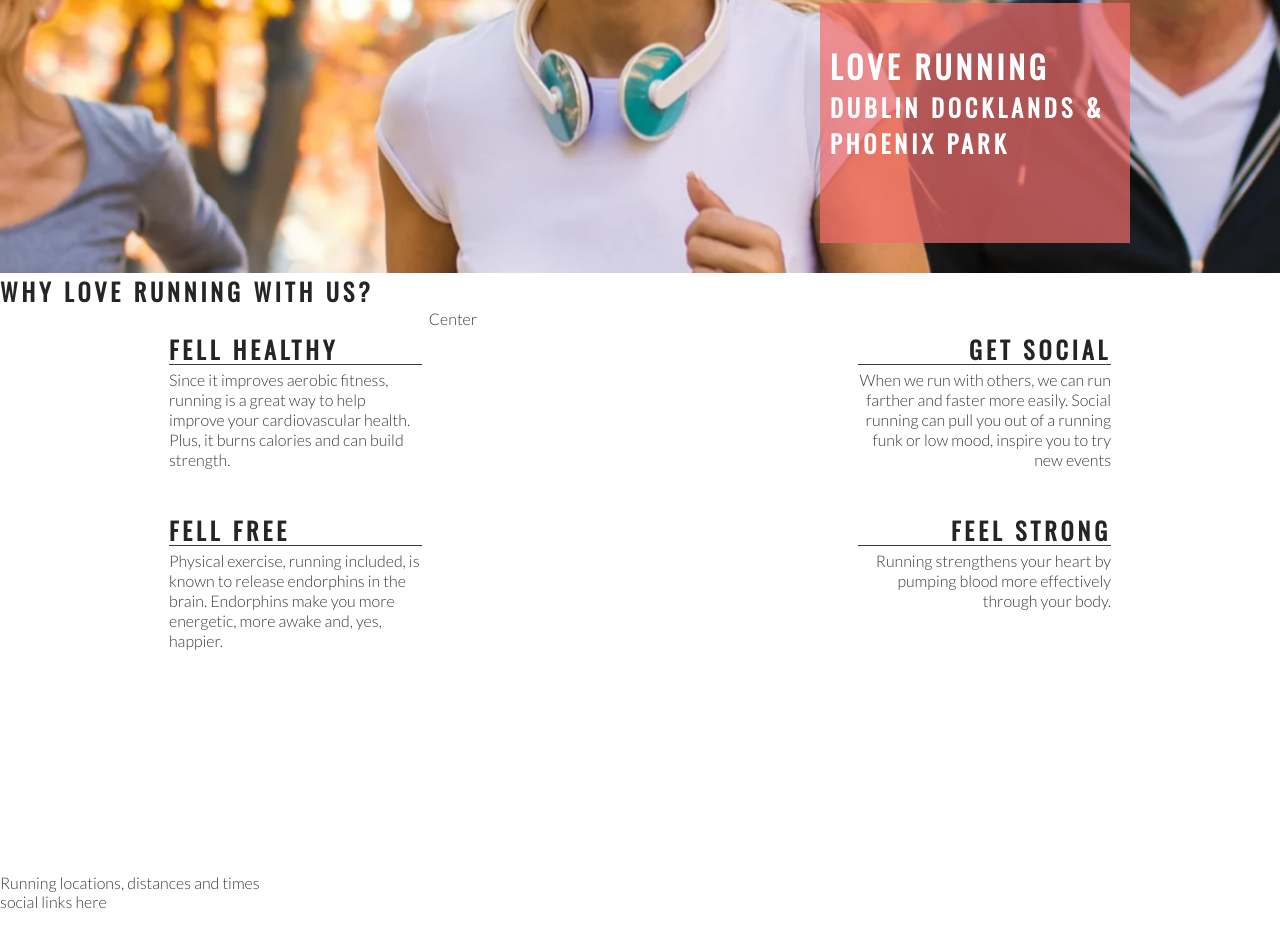
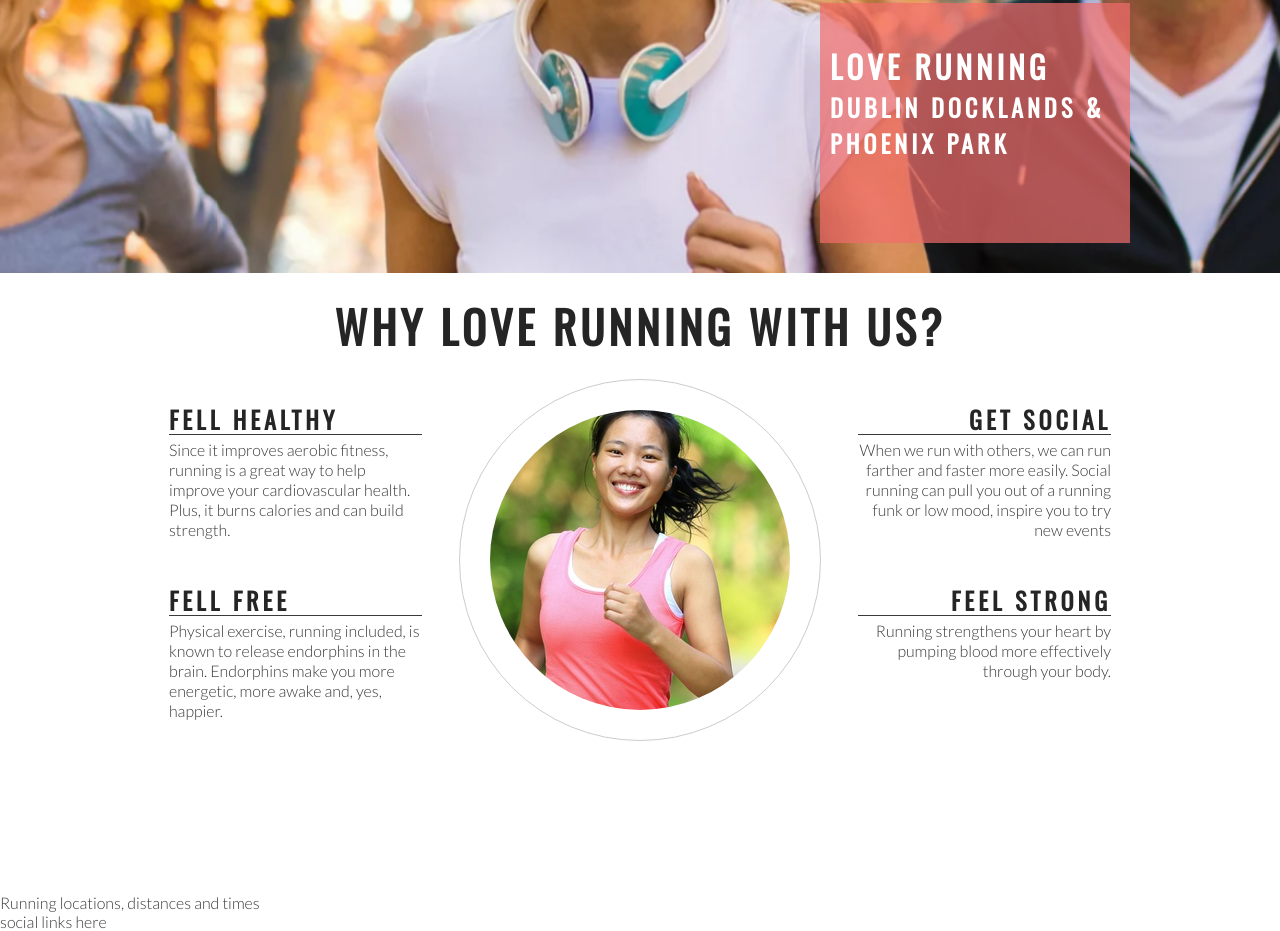
Before and after one commit to johannes2503/love-running, a plain HTML site: page index.html in a window 1280 px wide. Shown: the part 402-1333 px from the top of the page. Drawn offline with nearby package versions, Linux system fonts and the light colour scheme.

Commit message:
Add club ethos central image and style into a circle

```diff
--- a/assets/css/style.css
+++ b/assets/css/style.css
@@ -166,3 +166,26 @@ hr {
 .right-about-heading p {
     text-align: right;
 }
+
+#welcome {
+    text-align: center;
+    margin: 20px 0;
+    font-size: 280%;
+}
+
+#circle-container {
+    width: 300px;
+    height: 300px;
+    padding: 30px;
+    border-style: solid;
+    border-color: #ccc;
+    border-width: 1px;
+    border-radius: 50%;
+    margin: 0 auto;
+}
+
+#circle-cover-bg {
+    background: url(/assets/images/ethos-center-image.jpeg) no-repeat center center;
+    height: 100%;
+    border-radius: 50%;
+}
--- a/index.html
+++ b/index.html
@@ -38,7 +38,7 @@
         </div>
     </section>
     <section id="club-ethos">
-        <h1>Why Love Running With US?</h1>
+        <h1 id="welcome">Why Love Running With US?</h1>
         <div id="left-about">
             <div class="left-about-heading">
                 <h2>Fell Healthy</h2>
@@ -71,7 +71,13 @@
                 </p>
             </div>
         </div>
-        <div id="center-about">Center</div>
+        <div id="center-about">
+            <div id="circle-container">
+                <div id="circle-cover-bg">
+
+                </div>
+            </div>
+        </div>
     </section>
     <section>
         Running locations, distances and times
```
Also changed, not shown: assets/images/ethos-center-image.jpeg (added).
